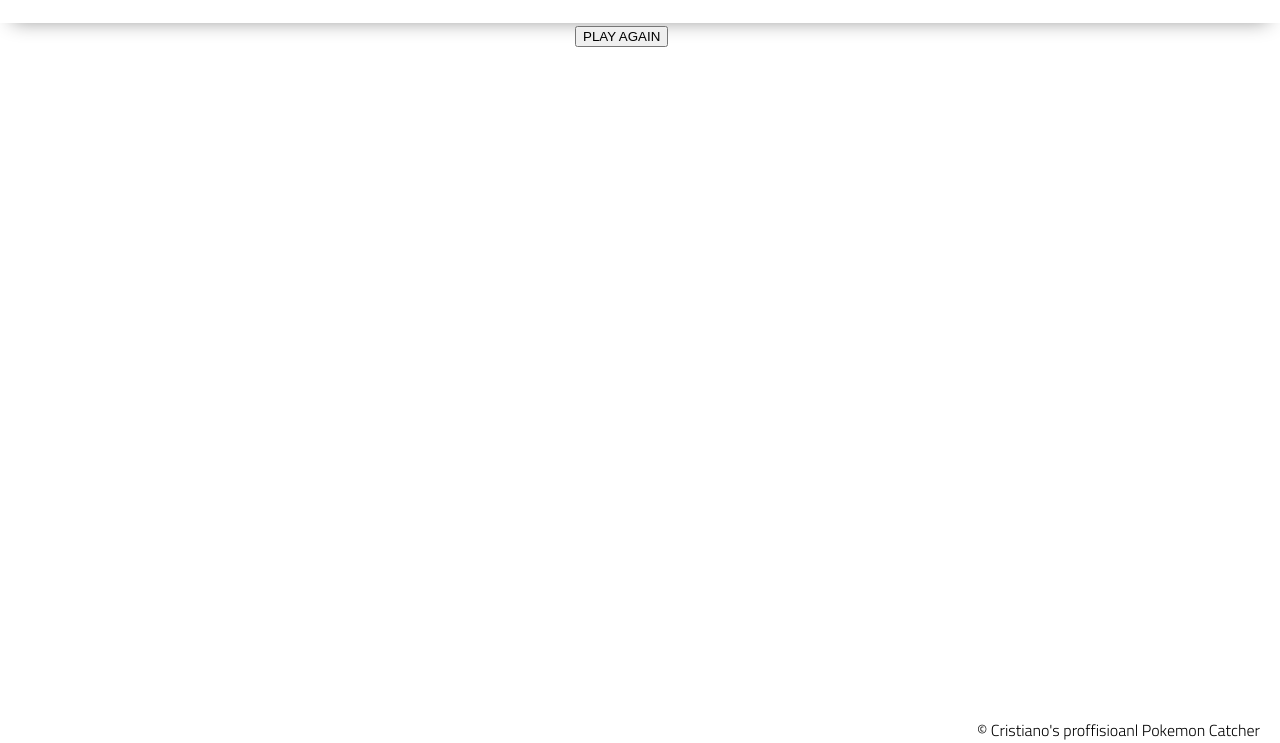
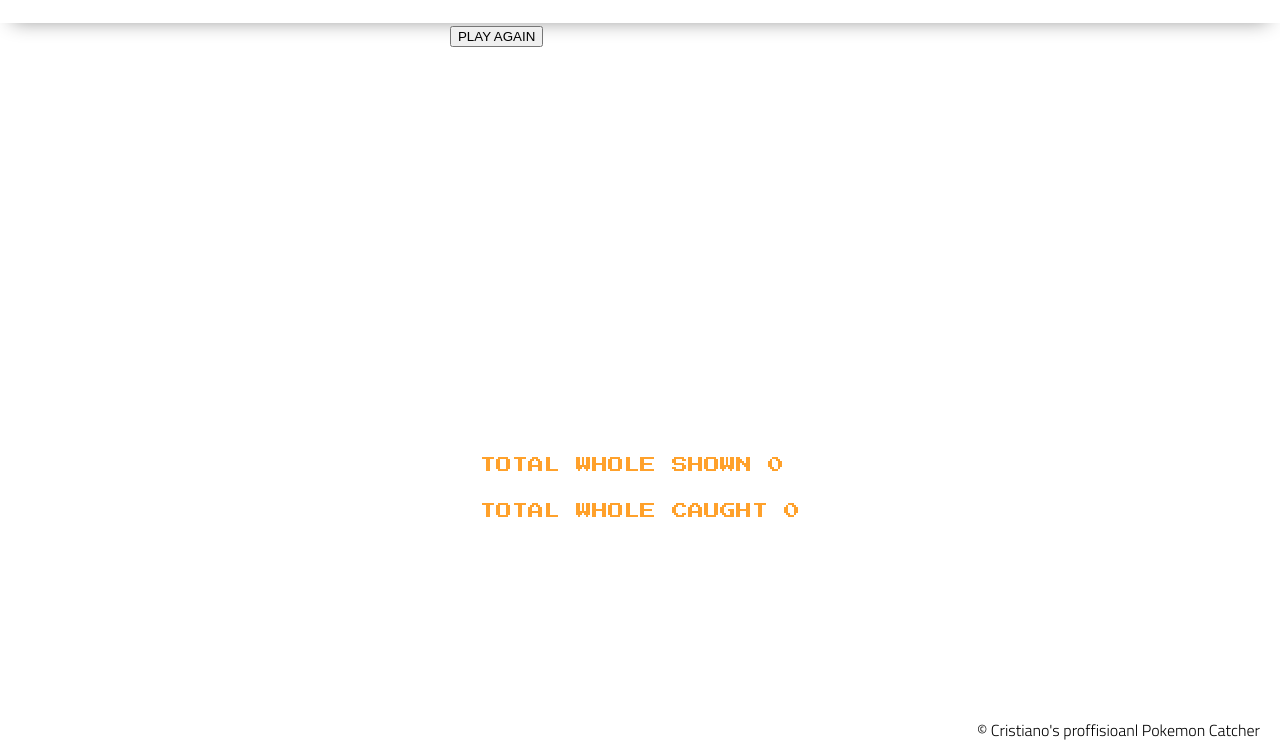
Before and after one commit to cristian-montes/lab-11-pokemon-catcher, a plain HTML site: page results/index.html in a window 1280 px wide. Shown: the part 57-800 px from the top of the page. Drawn offline with nearby package versions, Linux system fonts and the light colour scheme.

Commit message:
wholeresults function added and tested

```diff
--- a/results/results.js
+++ b/results/results.js
@@ -1,8 +1,9 @@
 import pokemonInfo from '../data/pokemonData.js';
-import { getPokedex, findById } from '../storage-utils.js';
+import { getPokedex, findById, wholeResults } from '../storage-utils.js';
 
 const secTion = document.getElementById('main-section');
 const playAgainBtn = document.getElementById('play-again-btn');
+const bigDiv = document.getElementById('big-div');
 
 //EMPTY [] TO STORE DATA FROM BELOW LOOP
 let shown = [];
@@ -40,6 +41,10 @@ for (let item of pokeData){
 
     secTion.appendChild(div1);
 }
+
+
+
+
 
 //CREATE GRAPH  FOR RESULTS
 let ctx = document.getElementById('myChart').getContext('2d');
@@ -80,3 +85,16 @@ playAgainBtn.addEventListener('click', () => {
     localStorage.removeItem('RESULTS');
     window.location.replace('../index.html');
 });
+
+// const wholeShown = shown.reduce((a, b) => a + b, 0);
+// // const wholePrefered = prefered.reduce((a, b) => a + b, 0);
+
+const wholeResultShown = document.createElement('p');
+const wholeResultPrefered = document.createElement('p');
+
+wholeResultShown.textContent = `Total Whole Shown ${wholeResults(shown)}`;
+wholeResultPrefered.textContent = ` Total Whole Caught ${wholeResults(prefered)}`;
+
+
+bigDiv.appendChild(wholeResultShown);
+bigDiv.appendChild(wholeResultPrefered);
--- a/storage-utils.js
+++ b/storage-utils.js
@@ -54,3 +54,8 @@ export function setPokedex(resultArray){
     const setDex = localStorage.setItem('RESULTS', JSON.stringify(resultArray));
     return setDex;
 }
+
+export function wholeResults(arr){
+    const results = arr.reduce((a, b) => a + b, 0);
+    return results;
+}
```
Also changed, not shown: app.js (+38 -0 lines), index.html (+1 -1 lines), test/storage-utils.test.js (+15 -1 lines).
